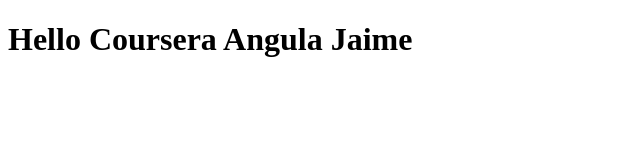
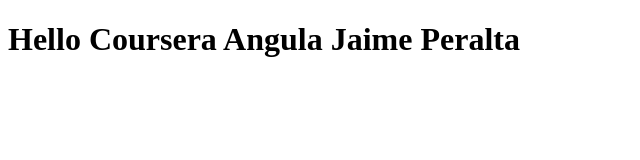
Before and after one commit to japrsmart/coursera-angular, a plain HTML site: page index.html in a window 1280 px wide. Shown: the whole page, without its empty margins (0-640 px from the left). Drawn offline with Linux system fonts and the light colour scheme.

Commit message:
First Web File

```diff
--- a/index.html
+++ b/index.html
@@ -7,6 +7,6 @@
   <title>Hello Coursera</title>
 </head>
 <body>
-  <h1>Hello Coursera Angula Jaime</h1>
+  <h1>Hello Coursera Angula Jaime Peralta</h1>
 </body>
 </html>
```
